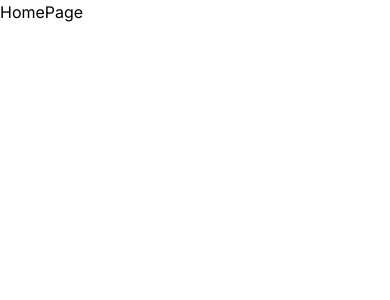
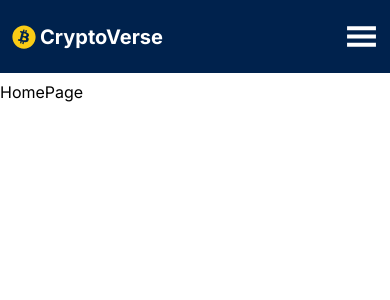
Before and after one commit to rohann06/cryptoverse, a Next.js app: page / in a window 390 px wide. Shown: the top 300 px of the page. Built offline with nearby package versions, Linux system fonts and the light colour scheme.

Commit message:
Created a Mobile navbar
-  Created a mobile nav component for
   the mobile view .

```diff
--- a/app/layout.tsx
+++ b/app/layout.tsx
@@ -3,6 +3,7 @@ import { Inter } from "next/font/google";
 import "./globals.css";
 import Sidenav from "@/components/(navigation)/Sidenav";
 import TanstackQueryProvider from "@/providers/TanstackQueryProvider";
+import MobileNav from "@/components/(navigation)/MobileNav";
 
 const inter = Inter({ subsets: ["latin"] });
 
@@ -20,11 +21,14 @@ export default function RootLayout({
     <html lang="en">
       <body className={inter.className}>
         <TanstackQueryProvider>
-          <div className="  flex flex-row gap-x-3 ">
+          <div className="  flex flex-col md:flex-row gap-x-3 ">
             <div className=" hidden md:block">
               <Sidenav />
             </div>
-            <div className=" md:pl-[15.5%] md:pt-6">{children}</div>
+            <div className=" md:hidden block">
+              <MobileNav />
+            </div>
+            <div className=" md:pl-[15.5%] pt-20 md:pt-6">{children}</div>
           </div>
         </TanstackQueryProvider>
       </body>
--- /dev/null
+++ b/components/(navigation)/MobileNav.tsx
@@ -0,0 +1,40 @@
+"use client";
+import Link from "next/link";
+import React, { useState } from "react";
+import { FaBitcoin } from "react-icons/fa";
+import { GiHamburgerMenu } from "react-icons/gi";
+
+//Data
+import { navOptions } from "@/data/NavOptions";
+import NavOptions from "./NavOption";
+
+const MobileNav = () => {
+  const [openNav, setOpenNav] = useState(false);
+  return (
+    <div>
+      <div className=" fixed top-0 w-full bg-[#00224D] text-white py-5 px-3">
+        <div className=" flex justify-between items-center">
+          <Link href={"/"}>
+            <div className=" flex items-center gap-x-1 text-[20px] font-bold">
+              <FaBitcoin className=" text-[24px]  text-yellow-400" />
+              CryptoVerse
+            </div>
+          </Link>
+          <div className=" text-[33px]">
+            <GiHamburgerMenu onClick={() => setOpenNav(!openNav)} />
+          </div>
+        </div>
+      </div>
+
+      {openNav && (
+        <div className=" bg-white absolute w-full mt-16 shadow-lg">
+          {navOptions.map((navOption, i) => (
+            <NavOptions key={i} navOption={navOption} />
+          ))}
+        </div>
+      )}
+    </div>
+  );
+};
+
+export default MobileNav;
--- a/components/(navigation)/NavOption.tsx
+++ b/components/(navigation)/NavOption.tsx
@@ -18,8 +18,8 @@ const NavOptions = ({ navOption }: NavOptionsProps) => {
     <Link href={navOption.href}>
       <div
         className={` ${
-          pathname === navOption.href && "bg-[#173863]"
-        } hover:bg-[#173863]  px-5 py-3 rounded-[10px]`}
+          pathname === navOption.href && "md:bg-[#173863] font-bold md:font-semibold"
+        } md:hover:bg-[#173863] px-5 py-3 md:rounded-[10px]`}
       >
         <div className=" flex items-center gap-x-2">
           <p className=" text-[22px]">{navOption.icon}</p>
--- a/components/Footer.tsx
+++ b/components/Footer.tsx
@@ -11,7 +11,6 @@ const Footer = () => {
       >
         Rohan Ahire{" "}
       </a>
-      ðŸš€
     </div>
   );
 };
```
